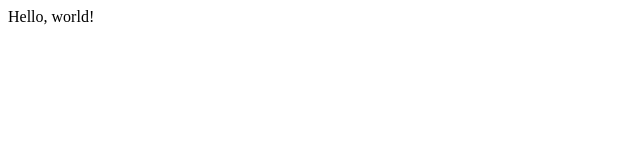
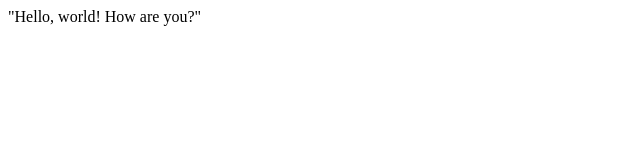
Before and after one commit to bronnie313/Gather-practice, a plain HTML site: page index.html in a window 1280 px wide. Shown: the whole page, without its empty margins (0-640 px from the left). Drawn offline with Linux system fonts and the light colour scheme.

Commit message:
Updated index

```diff
--- a/index.html
+++ b/index.html
@@ -5,7 +5,7 @@
 </head>
 <body>
 
-Hello, world!
+"Hello, world! How are you?"
 
 
 </body>
```
